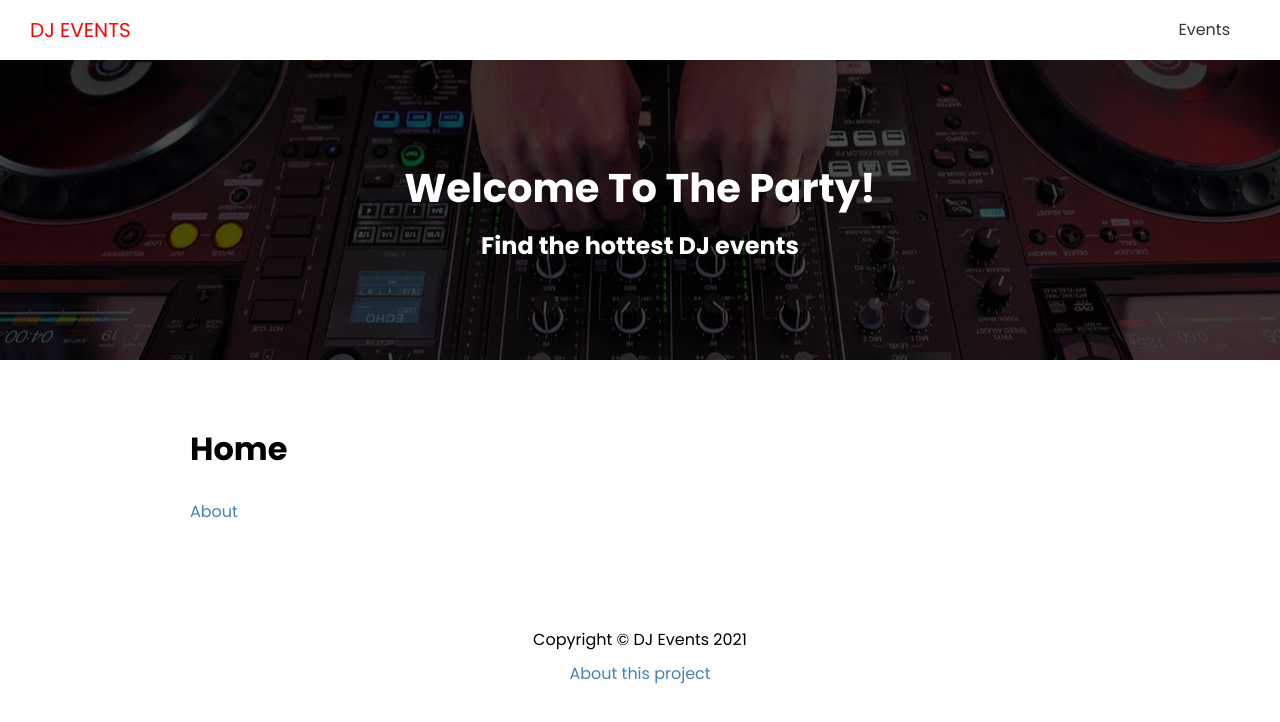
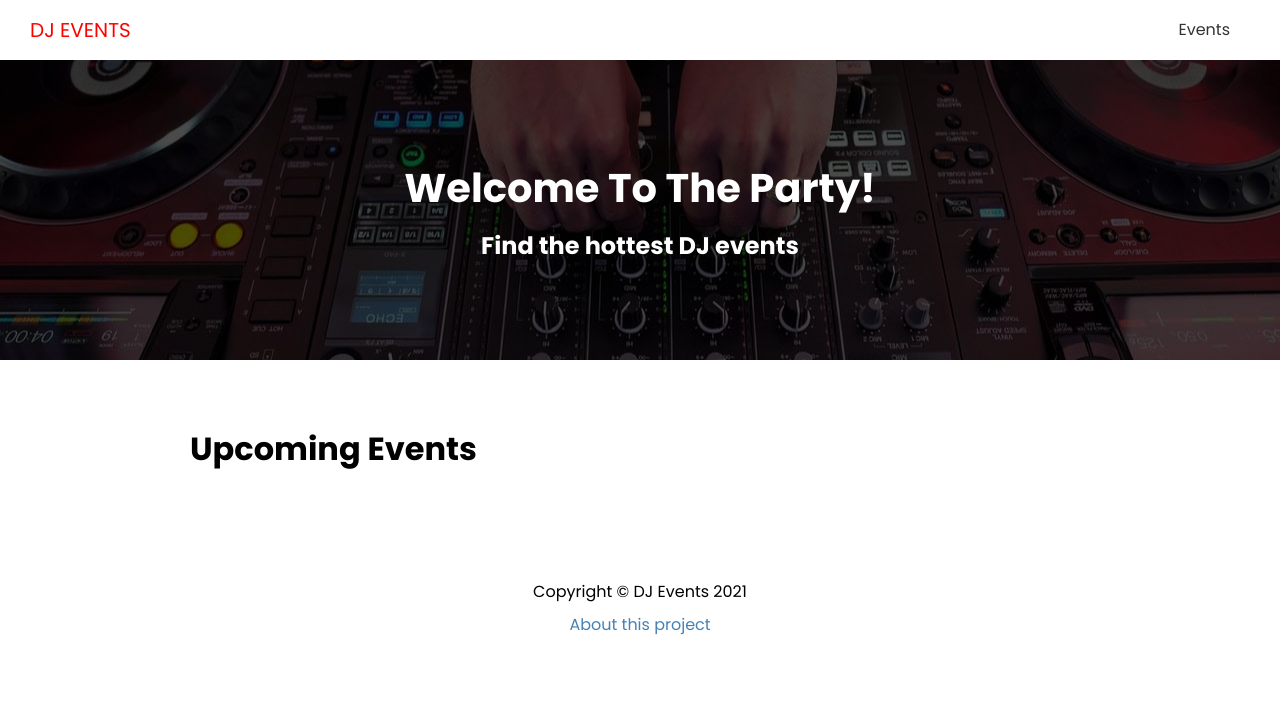
Before and after one commit to FadiZahhar/nextjs-project, a Next.js app: page / in a window 1280 px wide. Shown: the top 722 px of the page. Built offline with nearby package versions, Linux system fonts and the light colour scheme.

Commit message:
adding a config folder with index.js to put the public url api, and re-configuring the jsonconfig

```diff
--- /dev/null
+++ b/config/index.js
@@ -0,0 +1 @@
+export const API_RUL = process.env.NEXT_PUBLIC_API_URL || `http://localhost:3000`
--- a/jsconfig.json
+++ b/jsconfig.json
@@ -4,6 +4,7 @@
         "paths": {
             "@/components/*": ["components/*"],
             "@/styles/*": ["styles/*"]
+            "@config/*":["config/*"]
         }
     }
 }
--- a/pages/index.js
+++ b/pages/index.js
@@ -4,8 +4,7 @@ import Link from 'next/link'
 export default function HomePage() {
   return (
     <Layout>
-    <h1>Home</h1>
-    <Link href='/about'>About</Link>
+    <h1>Upcoming Events</h1>
     </Layout>
     )
 }
```
